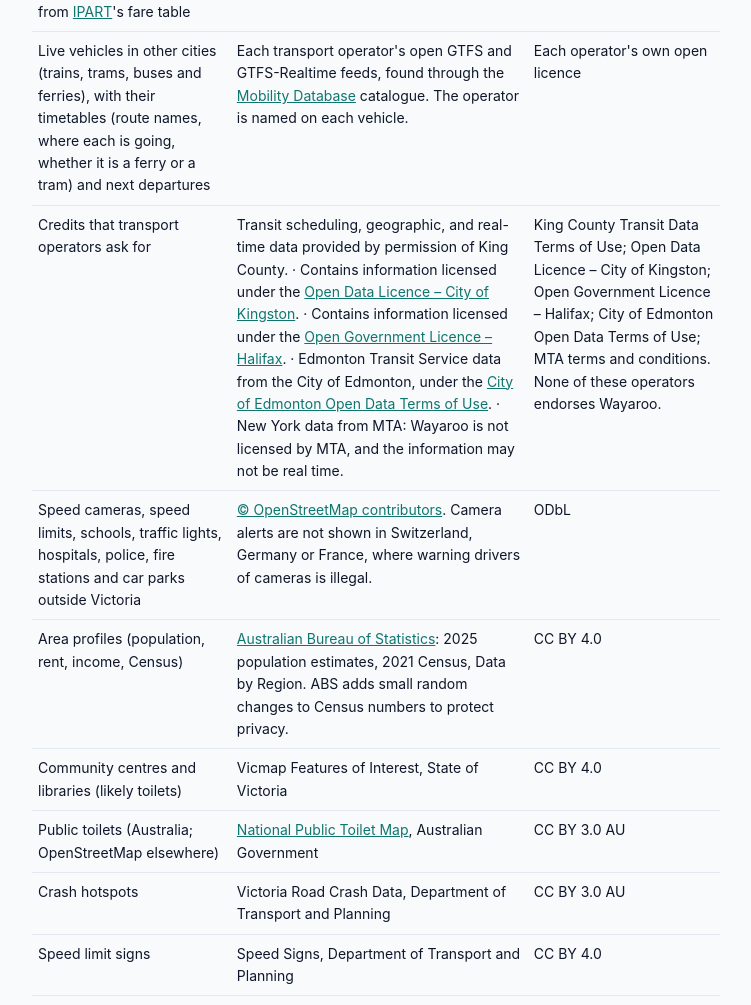
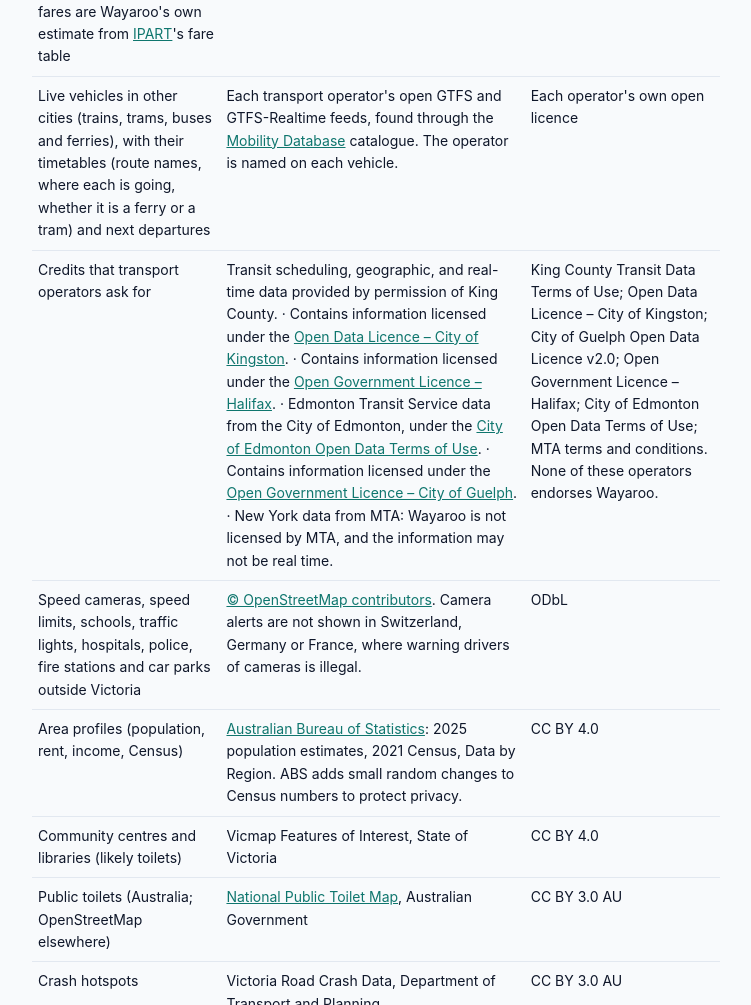
Before and after one commit to rajv28/wayaroo-site, a plain HTML site: page credits.html in a window 1280 px wide. Shown: the part 3014-4019 px from the top of the page, without its empty margins (264-1015 px from the left). Drawn offline with Linux system fonts and the light colour scheme.

Commit message:
Credits: City of Guelph licence line (Guelph Transit feed)
Co-Authored-By: Claude Opus 5.5 <noreply@anthropic.com>
Claude-Session: https://claude.ai/code/session_01E1wnBLtfGGeEyiCXcaVbtP

```diff
--- a/credits.html
+++ b/credits.html
@@ -61,7 +61,7 @@
       <tr><td>Disaster alerts outside Victoria</td><td><a href="https://www.gdacs.org/" target="_blank" rel="noopener">GDACS</a> – Global Disaster Alert and Coordination System (European Commission JRC & UN OCHA)</td><td>Free use with credit</td></tr>
       <tr><td>Live trains, Metro, buses, ferries and light rail in New South Wales; their timetables (line names, from → to, delays); public transport trips in NSW (Trip Planner API); Opal fares are Wayaroo's own estimate from <a href="https://www.ipart.nsw.gov.au/" target="_blank" rel="noopener">IPART</a>'s fare table</td><td><a href="https://opendata.transport.nsw.gov.au/" target="_blank" rel="noopener">Transport for NSW Open Data Hub</a></td><td>CC BY 4.0; TfNSW does not endorse Wayaroo</td></tr>
       <tr><td>Live vehicles in other cities (trains, trams, buses and ferries), with their timetables (route names, where each is going, whether it is a ferry or a tram) and next departures</td><td>Each transport operator's open GTFS and GTFS-Realtime feeds, found through the <a href="https://mobilitydatabase.org/" target="_blank" rel="noopener">Mobility Database</a> catalogue. The operator is named on each vehicle.</td><td>Each operator's own open licence</td></tr>
-      <tr><td>Credits that transport operators ask for</td><td>Transit scheduling, geographic, and real-time data provided by permission of King County. · Contains information licensed under the <a href="https://www3.cityofkingston.ca/documents/10180/144997/CityofKingston_OpenDataLicense.pdf" target="_blank" rel="noopener">Open Data Licence – City of Kingston</a>. · Contains information licensed under the <a href="https://data-hrm.hub.arcgis.com/pages/open-data-licence" target="_blank" rel="noopener">Open Government Licence – Halifax</a>. · Edmonton Transit Service data from the City of Edmonton, under the <a href="https://www.edmonton.ca/sites/default/files/public-files/assets/Web-version2.1-OpenDataAgreement.pdf" target="_blank" rel="noopener">City of Edmonton Open Data Terms of Use</a>. · New York data from MTA: Wayaroo is not licensed by MTA, and the information may not be real time.</td><td>King County Transit Data Terms of Use; Open Data Licence – City of Kingston; Open Government Licence – Halifax; City of Edmonton Open Data Terms of Use; MTA terms and conditions. None of these operators endorses Wayaroo.</td></tr>
+      <tr><td>Credits that transport operators ask for</td><td>Transit scheduling, geographic, and real-time data provided by permission of King County. · Contains information licensed under the <a href="https://www3.cityofkingston.ca/documents/10180/144997/CityofKingston_OpenDataLicense.pdf" target="_blank" rel="noopener">Open Data Licence – City of Kingston</a>. · Contains information licensed under the <a href="https://data-hrm.hub.arcgis.com/pages/open-data-licence" target="_blank" rel="noopener">Open Government Licence – Halifax</a>. · Edmonton Transit Service data from the City of Edmonton, under the <a href="https://www.edmonton.ca/sites/default/files/public-files/assets/Web-version2.1-OpenDataAgreement.pdf" target="_blank" rel="noopener">City of Edmonton Open Data Terms of Use</a>. · Contains information licensed under the <a href="https://gismaps.guelph.ca/Images/OpenDataLicenceVersion2.pdf" target="_blank" rel="noopener">Open Government Licence – City of Guelph</a>. · New York data from MTA: Wayaroo is not licensed by MTA, and the information may not be real time.</td><td>King County Transit Data Terms of Use; Open Data Licence – City of Kingston; City of Guelph Open Data Licence v2.0; Open Government Licence – Halifax; City of Edmonton Open Data Terms of Use; MTA terms and conditions. None of these operators endorses Wayaroo.</td></tr>
       <tr><td>Speed cameras, speed limits, schools, traffic lights, hospitals, police, fire stations and car parks outside Victoria</td><td><a href="https://www.openstreetmap.org/copyright" target="_blank" rel="noopener">© OpenStreetMap contributors</a>. Camera alerts are not shown in Switzerland, Germany or France, where warning drivers of cameras is illegal.</td><td>ODbL</td></tr>
       <tr><td>Area profiles (population, rent, income, Census)</td><td><a href="https://www.abs.gov.au/census" target="_blank" rel="noopener">Australian Bureau of Statistics</a>: 2025 population estimates, 2021 Census, Data by Region. ABS adds small random changes to Census numbers to protect privacy.</td><td>CC BY 4.0</td></tr>
       <tr><td>Community centres and libraries (likely toilets)</td><td>Vicmap Features of Interest, State of Victoria</td><td>CC BY 4.0</td></tr>
```
